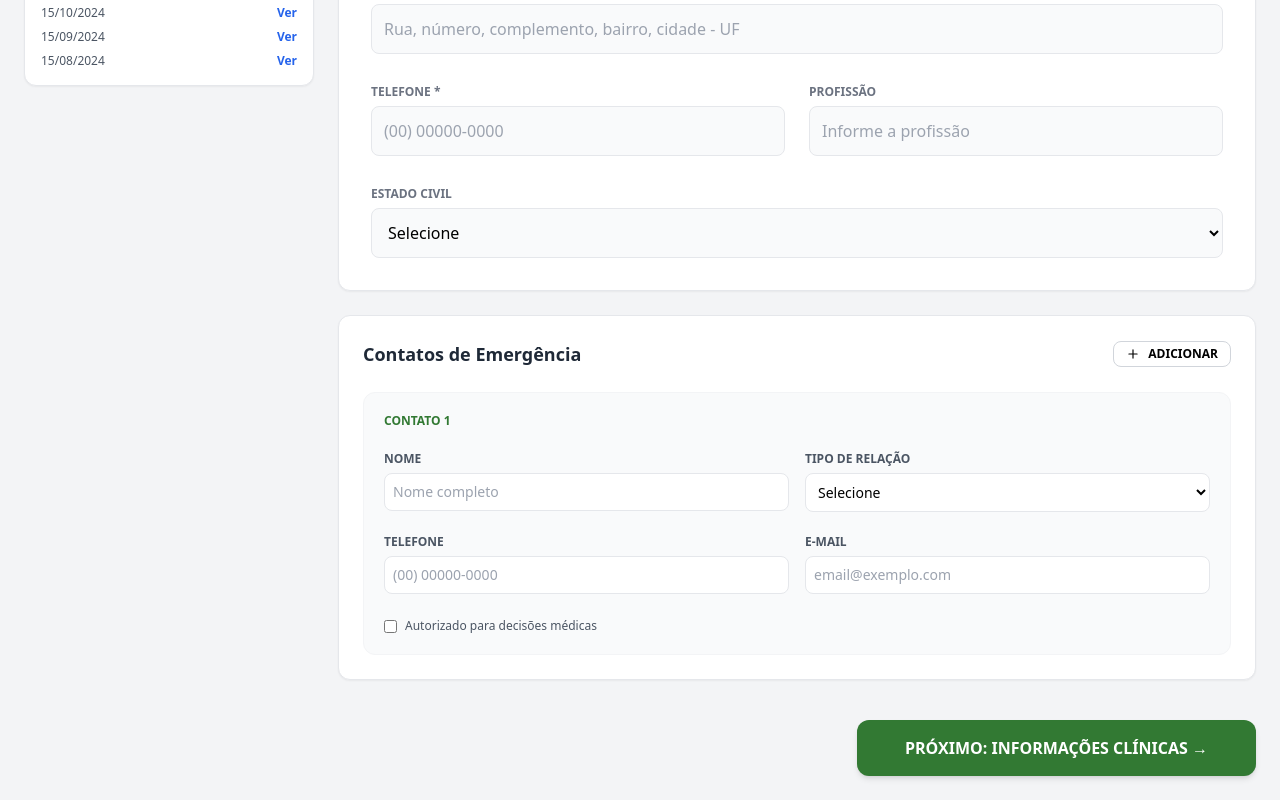
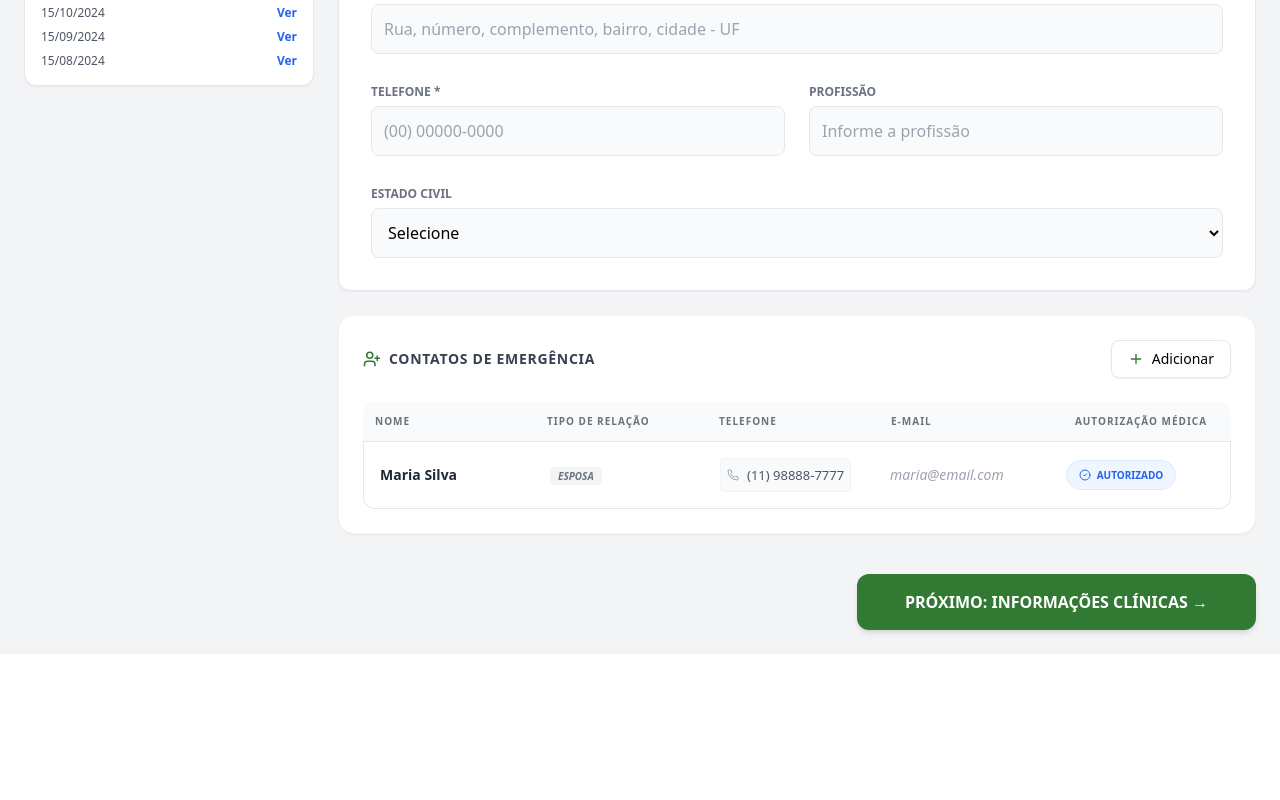
Before and after one commit to CleideLustosa/projeto_tcc_lvad_anamnese, a React (Create React App) app: page / in a window 1280 px wide. Shown: the part 503-1303 px from the top of the page. After the commit the page ends 1157 px from the top, so only its background shows below. Built offline with nearby package versions, Linux system fonts and the light colour scheme.

Commit message:
Finalização da Aba Consulta e padronização visual completa

```diff
--- a/src/Componentes/AbaMedicamentos/MedicationTables.js
+++ b/src/Componentes/AbaMedicamentos/MedicationTables.js
@@ -14,7 +14,7 @@ const MedicationTables = () => {
         <div className="flex justify-between items-center mb-6">
           <h3 className="font-bold text-gray-700 flex items-center gap-2">
             <ClipboardList className="text-[#327933]" size={20} />
-            Histórico de Medicamentos Prescritos
+            HISTÓRICOS DE MEDICAMENTOS PRESCRITOS
           </h3>
           <button
             onClick={() => setShowPrescribedModal(true)}
@@ -47,7 +47,7 @@ const MedicationTables = () => {
         <div className="flex justify-between items-center mb-6">
           <h3 className="font-bold text-gray-700 flex items-center gap-2">
             <Pill className="text-[#327933]" size={20} />
-            Medicamentos Administrados
+            MEDICAMENTOS ADMINISTRADOS
           </h3>
           <button
             onClick={() => setShowAdministeredModal(true)}
--- a/src/Componentes/AbaPaciente/DadosPessoais.js
+++ b/src/Componentes/AbaPaciente/DadosPessoais.js
@@ -15,7 +15,7 @@ const DadosPessoais = () => {
         {/* Data Nascimento e Gênero */}
         <div className="grid grid-cols-2 gap-4">
           <div className="space-y-1">
-            <label className="text-xs font-bold text-gray-500 uppercase">Nascimento *</label>
+            <label className="text-xs font-bold text-gray-500 uppercase">Data de Nascimento *</label>
             <input type="date" className="w-full p-3 bg-gray-50 border rounded-lg text-sm" />
           </div>
           <div className="space-y-1">
--- a/src/Componentes/AbaPaciente/EmergencyContacts.js
+++ b/src/Componentes/AbaPaciente/EmergencyContacts.js
@@ -1,53 +1,241 @@
-import React from 'react';
-import { Plus, Trash2 } from 'lucide-react';
+// import React from 'react';
+// import { Plus, Trash2 } from 'lucide-react';
+
+// const EmergencyContacts = () => {
+//   return (
+//     <div className="bg-white p-6 rounded-xl shadow-sm border border-gray-200">
+//       <div className="flex justify-between items-center mb-6">
+//         <h2 className="text-lg font-bold text-gray-800">Contatos de Emergência</h2>
+//         <button className="flex items-center gap-2 text-xs font-bold border border-gray-300 px-3 py-1 rounded-lg hover:bg-gray-50">
+//           <Plus size={14} /> ADICIONAR
+//         </button>
+//       </div>
+
+//       <div className="p-5 border border-gray-100 bg-gray-50 rounded-xl space-y-4">
+//         <p className="text-xs font-bold text-[#327933] uppercase">Contato 1</p>
+
+//         <div className="grid grid-cols-1 md:grid-cols-2 gap-4">
+//           <div className="space-y-1">
+//             <label className="text-xs font-bold text-gray-600">NOME</label>
+//             <input type="text" placeholder="Nome completo" className="w-full p-2 bg-white border rounded-lg text-sm outline-none focus:ring-1 focus:ring-[#327933]" />
+//           </div>
+
+//           <div className="space-y-1">
+//             <label className="text-xs font-bold text-gray-600">TIPO DE RELAÇÃO</label>
+//             <select className="w-full p-2 bg-white border rounded-lg text-sm outline-none">
+//               <option>Selecione</option>
+//               <option>Cônjuge</option>
+//               <option>Filho(a)</option>
+//               <option>Pai/Mãe</option>
+//               <option>Irmão(ã)</option>
+//               <option>Outro</option>
+//             </select>
+//           </div>
+
+//           <div className="space-y-1">
+//             <label className="text-xs font-bold text-gray-600">TELEFONE</label>
+//             <input type="text" placeholder="(00) 00000-0000" className="w-full p-2 bg-white border rounded-lg text-sm outline-none" />
+//           </div>
+
+//           <div className="space-y-1">
+//             <label className="text-xs font-bold text-gray-600">E-MAIL</label>
+//             <input type="email" placeholder="email@exemplo.com" className="w-full p-2 bg-white border rounded-lg text-sm outline-none" />
+//           </div>
+//         </div>
+
+//         <div className="flex items-center gap-2 pt-2">
+//           <input type="checkbox" id="auth" className="rounded border-gray-300" />
+//           <label htmlFor="auth" className="text-xs text-gray-600 font-medium">Autorizado para decisões médicas</label>
+//         </div>
+//       </div>
+//     </div>
+//   );
+// };
+
+// export default EmergencyContacts;
+
+
+import React, { useState } from 'react';
+import { Plus, X, UserPlus, Phone, Mail, ShieldCheck, Trash2, Heart, CheckCircle2, AlertCircle } from 'lucide-react';
 
 const EmergencyContacts = () => {
+  const [isModalOpen, setIsModalOpen] = useState(false);
+  const [contatos, setContatos] = useState([
+    {
+      id: 1,
+      nome: "Maria Silva",
+      relacao: "Esposa",
+      telefone: "(11) 98888-7777",
+      email: "maria@email.com",
+      autorizado: true
+    }
+  ]);
+
+  const [novoContato, setNovoContato] = useState({
+    nome: '',
+    relacao: '',
+    telefone: '',
+    email: '',
+    autorizado: false
+  });
+
+  const tiposRelacao = ["Cônjuge", "Filho(a)", "Pai/Mãe", "Irmão(ã)", "Outro Familiar", "Amigo(a)", "Cuidador"];
+
+  const handleSalvar = () => {
+    if (novoContato.nome && novoContato.relacao) {
+      setContatos([...contatos, { ...novoContato, id: Date.now() }]);
+      setNovoContato({ nome: '', relacao: '', telefone: '', email: '', autorizado: false });
+      setIsModalOpen(false);
+    }
+  };
+
   return (
-    <div className="bg-white p-6 rounded-xl shadow-sm border border-gray-200">
+    <div className="bg-white p-6 rounded-2xl border border-gray-100 shadow-sm mt-6">
       <div className="flex justify-between items-center mb-6">
-        <h2 className="text-lg font-bold text-gray-800">Contatos de Emergência</h2>
-        <button className="flex items-center gap-2 text-xs font-bold border border-gray-300 px-3 py-1 rounded-lg hover:bg-gray-50">
-          <Plus size={14} /> ADICIONAR
+        <h3 className="text-sm font-bold text-gray-700 flex items-center gap-2 uppercase tracking-wider">
+          <UserPlus size={18} className="text-[#327933]" />
+          Contatos de Emergência
+        </h3>
+        <button
+          onClick={() => setIsModalOpen(true)}
+          className="flex items-center gap-2 bg-white border border-gray-200 px-4 py-2 rounded-lg text-sm font-medium hover:bg-gray-50 transition-colors shadow-sm"
+        >
+          <Plus size={16} className="text-[#327933]" />
+          Adicionar
         </button>
       </div>
 
-      <div className="p-5 border border-gray-100 bg-gray-50 rounded-xl space-y-4">
-        <p className="text-xs font-bold text-[#327933] uppercase">Contato 1</p>
+      {/* CABEÇALHO DA TABELA ATUALIZADO (5 COLUNAS) */}
+      <div className="grid grid-cols-5 gap-4 bg-gray-50 p-3 rounded-t-xl border-b text-[10px] font-bold text-gray-500 uppercase tracking-widest">
+        <div>Nome</div>
+        <div>Tipo de Relação</div>
+        <div>Telefone</div>
+        <div>E-mail</div>
+        <div className="text-center">Autorização Médica</div>
+      </div>
 
-        <div className="grid grid-cols-1 md:grid-cols-2 gap-4">
-          <div className="space-y-1">
-            <label className="text-xs font-bold text-gray-600">NOME</label>
-            <input type="text" placeholder="Nome completo" className="w-full p-2 bg-white border rounded-lg text-sm outline-none focus:ring-1 focus:ring-[#327933]" />
+      <div className="border border-t-0 rounded-b-xl overflow-hidden">
+        {contatos.map((contato) => (
+          <div key={contato.id} className="grid grid-cols-5 gap-4 p-4 border-b last:border-b-0 items-center text-sm text-gray-600 hover:bg-gray-50 transition-colors group">
+            <div className="font-bold text-gray-800">{contato.nome}</div>
+            <div>
+               <span className="bg-gray-100 px-2 py-0.5 rounded text-[10px] font-bold uppercase text-gray-500 italic">
+                 {contato.relacao}
+               </span>
+            </div>
+            <div className="flex items-center gap-2 bg-gray-50 p-1.5 rounded border border-gray-100 w-fit text-[13px]">
+               <Phone size={12} className="text-gray-400" /> {contato.telefone}
+            </div>
+            <div className="truncate italic text-gray-400">{contato.email || '---'}</div>
+
+            {/* NOVA COLUNA DE AUTORIZAÇÃO */}
+            <div className="flex justify-center items-center gap-4">
+              {contato.autorizado ? (
+                <div className="flex items-center gap-1.5 text-blue-600 bg-blue-50 px-3 py-1 rounded-full border border-blue-100 text-[10px] font-bold uppercase">
+                  <CheckCircle2 size={12} /> Autorizado
+                </div>
+              ) : (
+                <div className="flex items-center gap-1.5 text-gray-400 bg-gray-50 px-3 py-1 rounded-full border border-gray-100 text-[10px] font-bold uppercase">
+                  <AlertCircle size={12} /> Não Consta
+                </div>
+              )}
+              <button
+                onClick={() => setContatos(contatos.filter(c => c.id !== contato.id))}
+                className="text-gray-300 hover:text-red-500 opacity-0 group-hover:opacity-100 transition-all"
+              >
+                <Trash2 size={16} />
+              </button>
+            </div>
           </div>
+        ))}
 
-          <div className="space-y-1">
-            <label className="text-xs font-bold text-gray-600">TIPO DE RELAÇÃO</label>
-            <select className="w-full p-2 bg-white border rounded-lg text-sm outline-none">
-              <option>Selecione</option>
-              <option>Cônjuge</option>
-              <option>Filho(a)</option>
-              <option>Pai/Mãe</option>
-              <option>Irmão(ã)</option>
-              <option>Outro</option>
-            </select>
-          </div>
+        {contatos.length === 0 && (
+          <div className="p-8 text-center text-gray-400 italic text-sm">Nenhum contato adicionado.</div>
+        )}
+      </div>
 
-          <div className="space-y-1">
-            <label className="text-xs font-bold text-gray-600">TELEFONE</label>
-            <input type="text" placeholder="(00) 00000-0000" className="w-full p-2 bg-white border rounded-lg text-sm outline-none" />
-          </div>
+      {/* MODAL (Mantido conforme image_d453fd.jpg) */}
+      {isModalOpen && (
+        <div className="fixed inset-0 z-50 flex items-center justify-center p-4">
+          <div className="absolute inset-0 bg-black/40 backdrop-blur-sm" onClick={() => setIsModalOpen(false)}></div>
+          <div className="relative bg-white rounded-2xl shadow-2xl w-full max-w-lg overflow-hidden animate-in zoom-in duration-300">
+            <div className="bg-[#327933] p-4 flex justify-between items-center text-white shadow-lg">
+              <h3 className="font-bold flex items-center gap-2 uppercase text-xs tracking-widest">
+                <Heart size={16} /> Novo Contato de Emergência
+              </h3>
+              <button onClick={() => setIsModalOpen(false)} className="hover:bg-white/20 rounded-full p-1"><X size={20} /></button>
+            </div>
 
-          <div className="space-y-1">
-            <label className="text-xs font-bold text-gray-600">E-MAIL</label>
-            <input type="email" placeholder="email@exemplo.com" className="w-full p-2 bg-white border rounded-lg text-sm outline-none" />
+            <div className="p-6 space-y-4">
+              <div>
+                <label className="block text-[10px] font-bold text-gray-400 uppercase mb-1">Nome Completo</label>
+                <input
+                  type="text"
+                  className="w-full border p-3 rounded-xl outline-none focus:ring-2 focus:ring-[#327933] text-sm"
+                  placeholder="Ex: João Silva"
+                  value={novoContato.nome}
+                  onChange={(e) => setNovoContato({...novoContato, nome: e.target.value})}
+                />
+              </div>
+
+              <div className="grid grid-cols-2 gap-4">
+                <div>
+                  <label className="block text-[10px] font-bold text-gray-400 uppercase mb-1">Relação</label>
+                  <select
+                    className="w-full border p-3 rounded-xl outline-none text-sm bg-white"
+                    value={novoContato.relacao}
+                    onChange={(e) => setNovoContato({...novoContato, relacao: e.target.value})}
+                  >
+                    <option value="">Selecione</option>
+                    {tiposRelacao.map(t => <option key={t} value={t}>{t}</option>)}
+                  </select>
+                </div>
+                <div>
+                  <label className="block text-[10px] font-bold text-gray-400 uppercase mb-1">Telefone</label>
+                  <input
+                    type="text"
+                    className="w-full border p-3 rounded-xl outline-none text-sm"
+                    placeholder="(00) 00000-0000"
+                    value={novoContato.telefone}
+                    onChange={(e) => setNovoContato({...novoContato, telefone: e.target.value})}
+                  />
+                </div>
+              </div>
+
+              <div>
+                <label className="block text-[10px] font-bold text-gray-400 uppercase mb-1">E-mail</label>
+                <input
+                  type="email"
+                  className="w-full border p-3 rounded-xl outline-none text-sm"
+                  placeholder="email@exemplo.com"
+                  value={novoContato.email}
+                  onChange={(e) => setNovoContato({...novoContato, email: e.target.value})}
+                />
+              </div>
+
+              <div className="flex items-center gap-3 p-3 bg-gray-50 rounded-xl border border-dashed">
+                <input
+                  type="checkbox"
+                  id="modal-autorizado"
+                  className="accent-[#327933] w-4 h-4"
+                  checked={novoContato.autorizado}
+                  onChange={(e) => setNovoContato({...novoContato, autorizado: e.target.checked})}
+                />
+                <label htmlFor="modal-autorizado" className="text-xs text-gray-600 font-bold uppercase tracking-tighter">
+                  Autorizado para decisões médicas críticas
+                </label>
+              </div>
+
+              <button
+                onClick={handleSalvar}
+                className="w-full py-3 bg-[#327933] text-white font-bold rounded-xl hover:bg-green-800 transition-all shadow-lg text-xs uppercase tracking-widest"
+              >
+                CONFIRMAR REGISTRO
+              </button>
+            </div>
           </div>
         </div>
-
-        <div className="flex items-center gap-2 pt-2">
-          <input type="checkbox" id="auth" className="rounded border-gray-300" />
-          <label htmlFor="auth" className="text-xs text-gray-600 font-medium">Autorizado para decisões médicas</label>
-        </div>
-      </div>
+      )}
     </div>
   );
 };
```
Also changed, not shown: src/Componentes/AbaConsulta/ResumoConsulta.js (+52 -37 lines).
